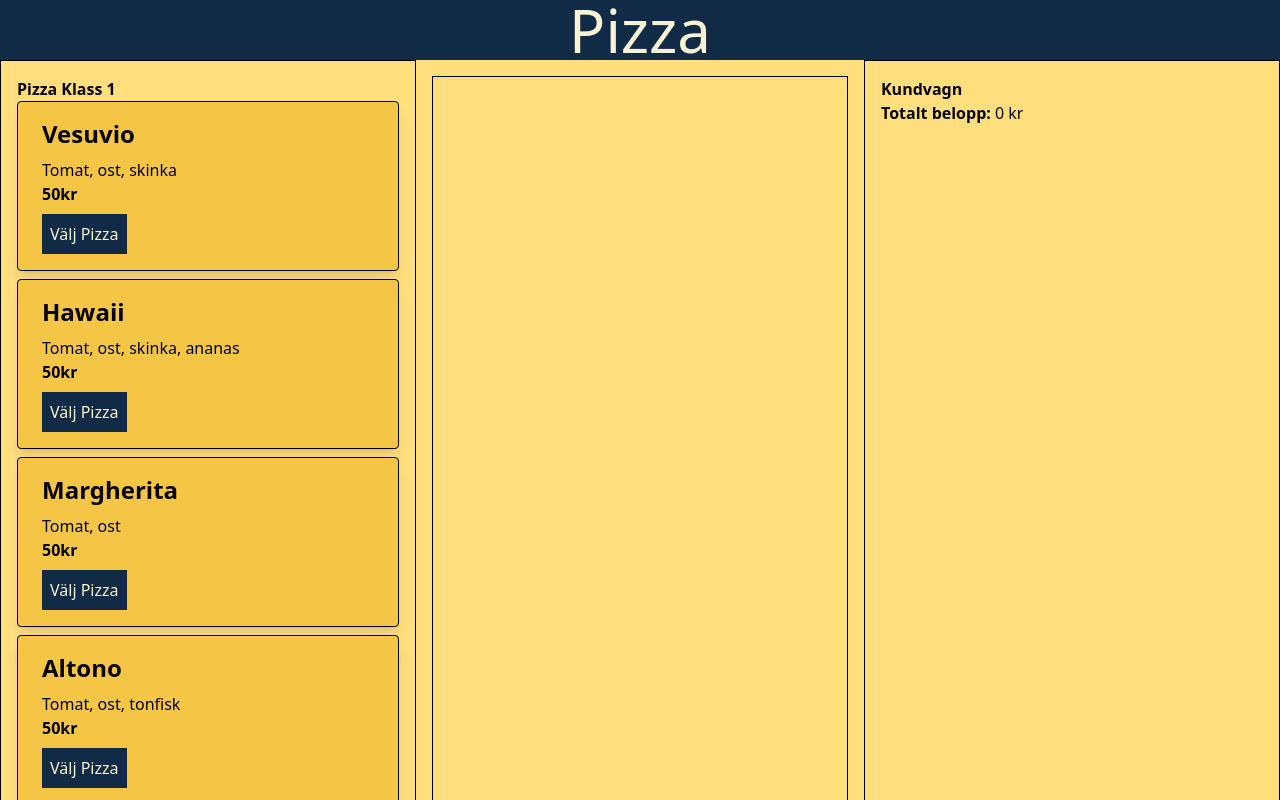
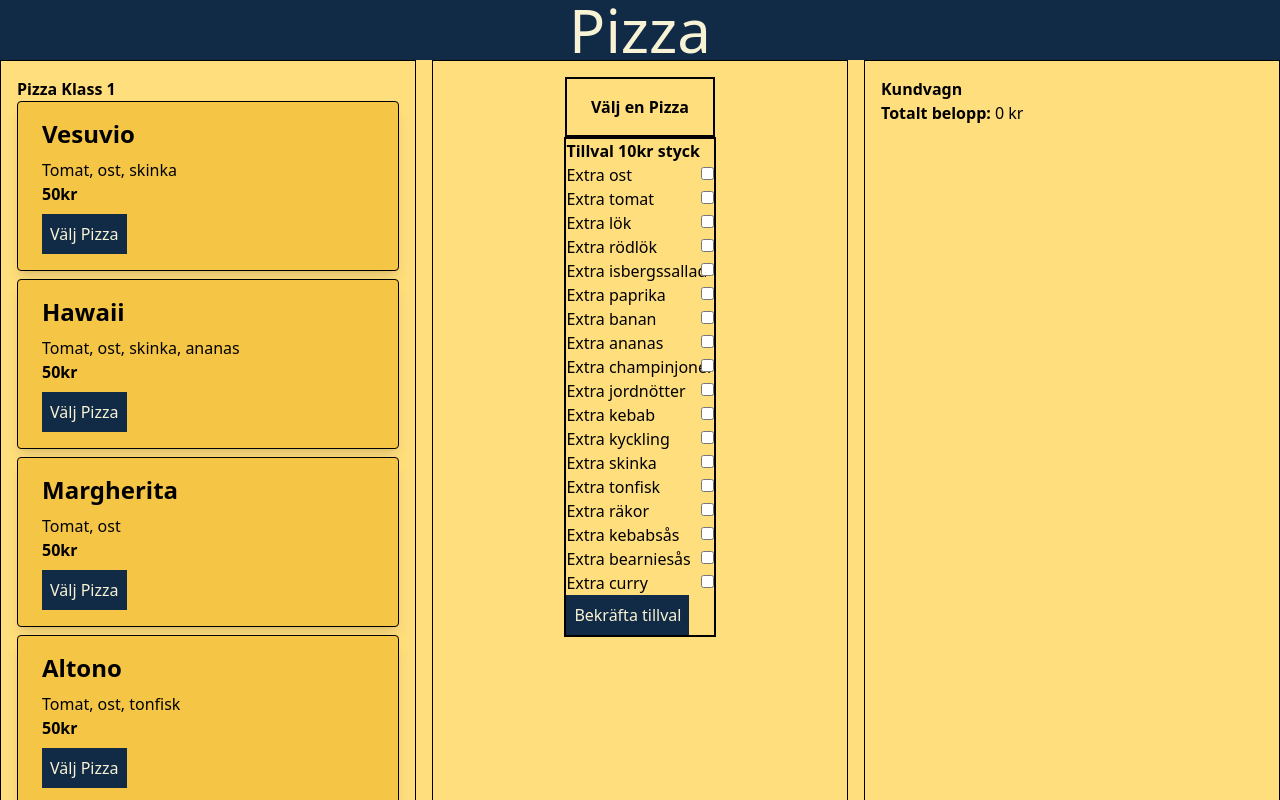
Before and after one commit to biggieliten/PizzaCalculator, a React (Vite) app: page / in a window 1280 px wide. Shown: the top 800 px of the page. Built offline with nearby package versions, Linux system fonts and the light colour scheme.

Commit message:
fixed choosen product container styling

```diff
--- a/src/Components/ChosenProduct/ChosenProduct.tsx
+++ b/src/Components/ChosenProduct/ChosenProduct.tsx
@@ -69,11 +69,11 @@
 
   return (
     <>
-      <div className="flex flex-col justify-center items-center m-4 w-1/3 p-4 border border-gray-200">
+      <div className="flex flex-col items-center m-4 mt-0 w-1/3 p-4 border border-gray-200">
         <div className="flex flex-col border-solid border-2 border-sky-500 size-fit">
           <h1 className="font-bold px-6 py-4">Välj en Pizza</h1>
         </div>
-        {currentPizza && (
+        {currentPizza && ( // If currentPizza is not null, render the following div
           <div className=" max-w-sm rounded overflow-hidden shadow-lg bg-darkyellow border mb-2">
             <div className="px-6 py-4">
               <div className="font-bold text-2xl mb-2">{currentPizza.name}</div>
--- a/src/Components/Total/PizzaDetails/PizzaDetails.tsx
+++ b/src/Components/Total/PizzaDetails/PizzaDetails.tsx
@@ -14,7 +14,7 @@
     <div className="">
       <div className="mb-2">
         <strong>{pizza.name}</strong>
-        <p>Ingridienser: {pizza.ingredients.join(", ")}</p>
+        <p>Ingredienser: {pizza.ingredients.join(", ")}</p>
         <p>Pris: {pizza.price} kr</p>
         <i>Tillval: {pizza.toppings && pizza.toppings.join(", ")}</i>
       </div>
```
